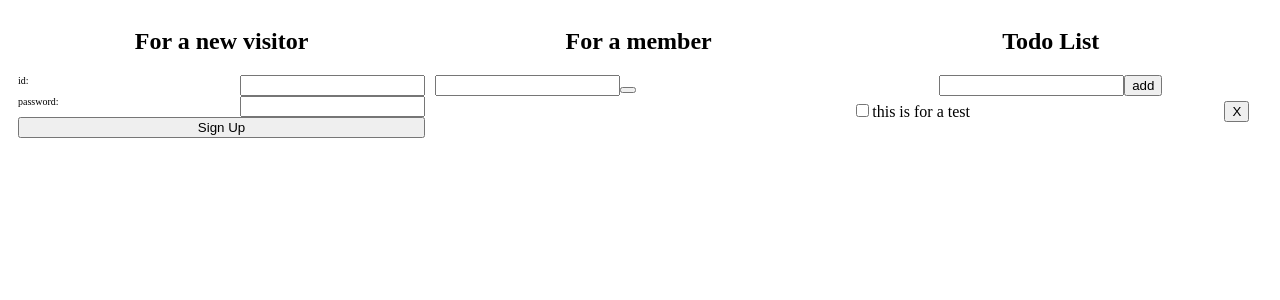
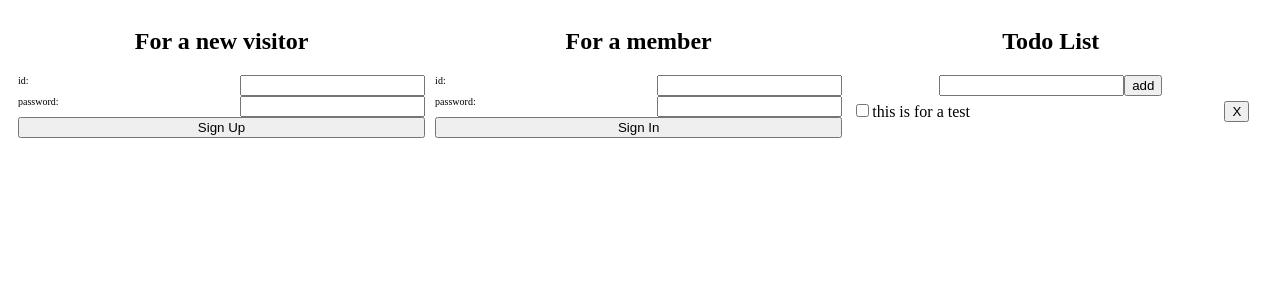
Before and after one commit to sorikiki/React-JS-study, a React (Create React App) app in the folder redux_project_todo_v2/: page / in a window 1280 px wide. Shown: the top 300 px of the page. Built offline with nearby package versions, Linux system fonts and the light colour scheme.

Commit message:
redux project signin

```diff
--- a/redux_project_todo_v2/src/Components/User/SignIn.js
+++ b/redux_project_todo_v2/src/Components/User/SignIn.js
@@ -1,5 +1,6 @@
-import React from 'react';
+import React, { useState } from 'react';
 import styled from 'styled-components';
+import SignInBtn from './SignInBtn';
 
 const SignInContainer = styled.div`
     width: 50%;
@@ -9,12 +10,46 @@ const SignInContainer = styled.div`
     }
     `
 
+const SignInInput = styled.div`
+    display: flex;
+    justify-content: space-between;
+    span {
+        font-size: 10px;
+    }
+    `
+
 const SignIn = ({ logInLoading }) => {
+    const [id, setId] = useState('');
+    const [password, setPassword] = useState('');
+
+    const onChangeId = e => {
+        setId(e.target.value);
+    }
+
+    const onChangePassword = e => {
+        setPassword(e.target.value);
+    }
+
     return (
         <SignInContainer>
             <h2>For a member</h2>
-            <input />
-            <button />
+            <SignInInput>
+                <span>id:</span>
+                <input
+                    type='text'
+                    value={id}
+                    onChange={onChangeId}
+                />
+            </SignInInput>
+            <SignInInput>
+                <span>password:</span>
+                <input
+                    type='password'
+                    value={password}
+                    onChange={onChangePassword}
+                />
+            </SignInInput>
+            <SignInBtn id={id} password={password} logInLoading={logInLoading} />
         </SignInContainer>
     )
 }
--- /dev/null
+++ b/redux_project_todo_v2/src/Components/User/SignInBtn.js
@@ -0,0 +1,20 @@
+import React from 'react';
+import styled from 'styled-components';
+
+const BtnContainer = styled.button`
+    width: 100%;
+    `
+
+const SignInBtn = ({ id, password, logInLoading }) => {
+    const onHandleUser = () => {
+        logInLoading(id, password);
+    }
+
+    return (
+        <BtnContainer onClick={onHandleUser}>
+            Sign In
+        </BtnContainer>
+    )
+}
+
+export default SignInBtn;
--- a/redux_project_todo_v2/src/Components/User/SignUp.js
+++ b/redux_project_todo_v2/src/Components/User/SignUp.js
@@ -49,7 +49,13 @@ const SignUp = ({ onRegisterUser }) => {
                     onChange={onChangePassword}
                 />
             </SignUpInput>
-            <SignUpBtn id={id} password={password} onRegisterUser={onRegisterUser} />
+            <SignUpBtn
+                id={id}
+                password={password}
+                setId={setId}
+                setPassword={setPassword}
+                onRegisterUser={onRegisterUser}
+            />
         </SignUpContainer>
     )
 }
--- a/redux_project_todo_v2/src/Components/User/SignUpBtn.js
+++ b/redux_project_todo_v2/src/Components/User/SignUpBtn.js
@@ -5,9 +5,12 @@ const BtnContainer = styled.button`
     width: 100%;
     `
 
-const SignUpBtn = ({ id, password, onRegisterUser }) => {
+const SignUpBtn = ({ id, password, setId, setPassword, onRegisterUser }) => {
     const onHandleUser = () => {
         onRegisterUser(id, password);
+        setId('');
+        setPassword('');
+        alert('회원가입이 완료되었습니다.');
     }
 
     return (
--- a/redux_project_todo_v2/src/Modules/user.js
+++ b/redux_project_todo_v2/src/Modules/user.js
@@ -36,20 +36,18 @@ const user = (state = initialState, action) => {
                     password: action.password
                 }
             };
-        case LOGIN_REQUEST: {
+        case LOGIN_REQUEST:
             if (state.user.id === action.id && state.user.password === action.password) {
                 return {
                     ...state,
                     isLoggedIn: true
                 }
             } else return state;
-        };
-        case LOGOUT_REQUEST: {
+        case LOGOUT_REQUEST:
             return {
                 ...state,
                 isLoggedIn: false
-            }
-        }
+            };
         default:
             return state;
     }
--- a/redux_project_todo_v2/src/index.js
+++ b/redux_project_todo_v2/src/index.js
@@ -1,12 +1,14 @@
 import React from 'react';
 import ReactDOM from 'react-dom';
-import { createStore } from 'redux';
+import { createStore, applyMiddleware } from 'redux';
 import { Provider } from 'react-redux';
+import ReduxThunk from 'redux-thunk';
 import App from './App';
 import * as serviceWorker from './serviceWorker';
 import reducer from './Modules';
 
-const store = createStore(reducer);
+
+const store = createStore(reducer, applyMiddleware(ReduxThunk));
 
 ReactDOM.render(
   <React.StrictMode>
```
